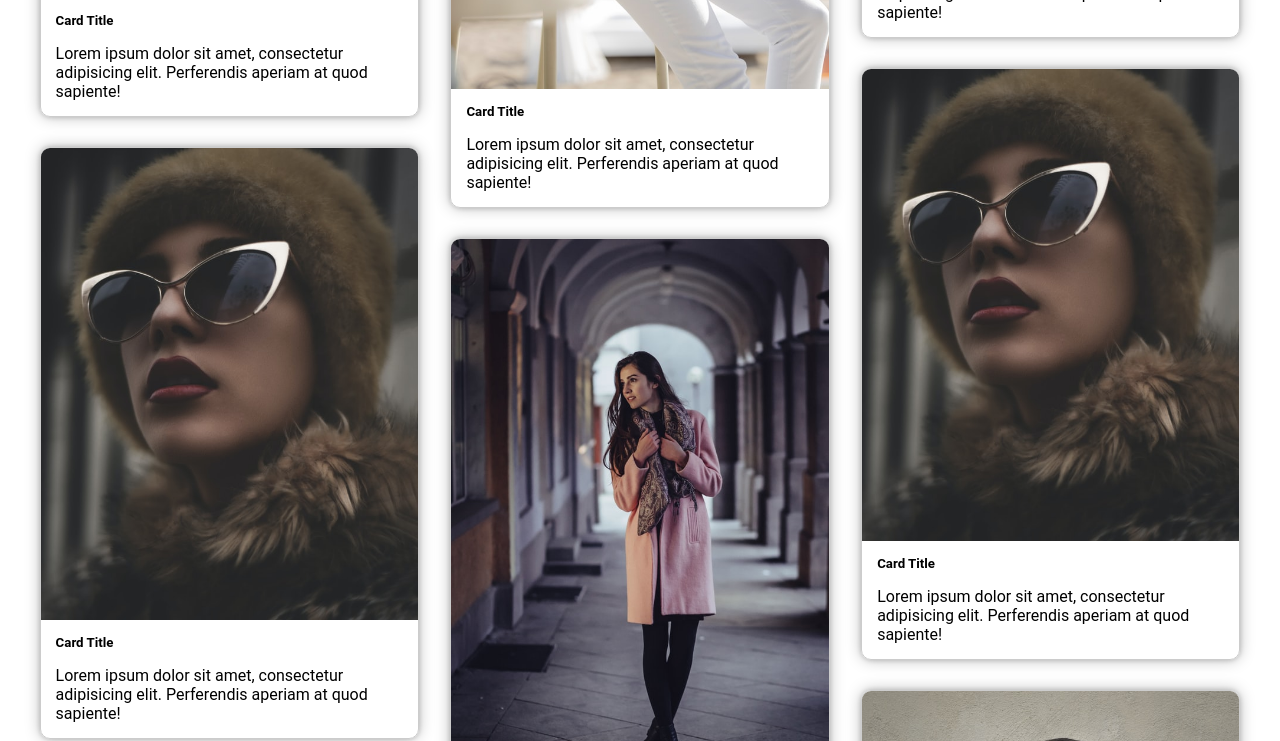
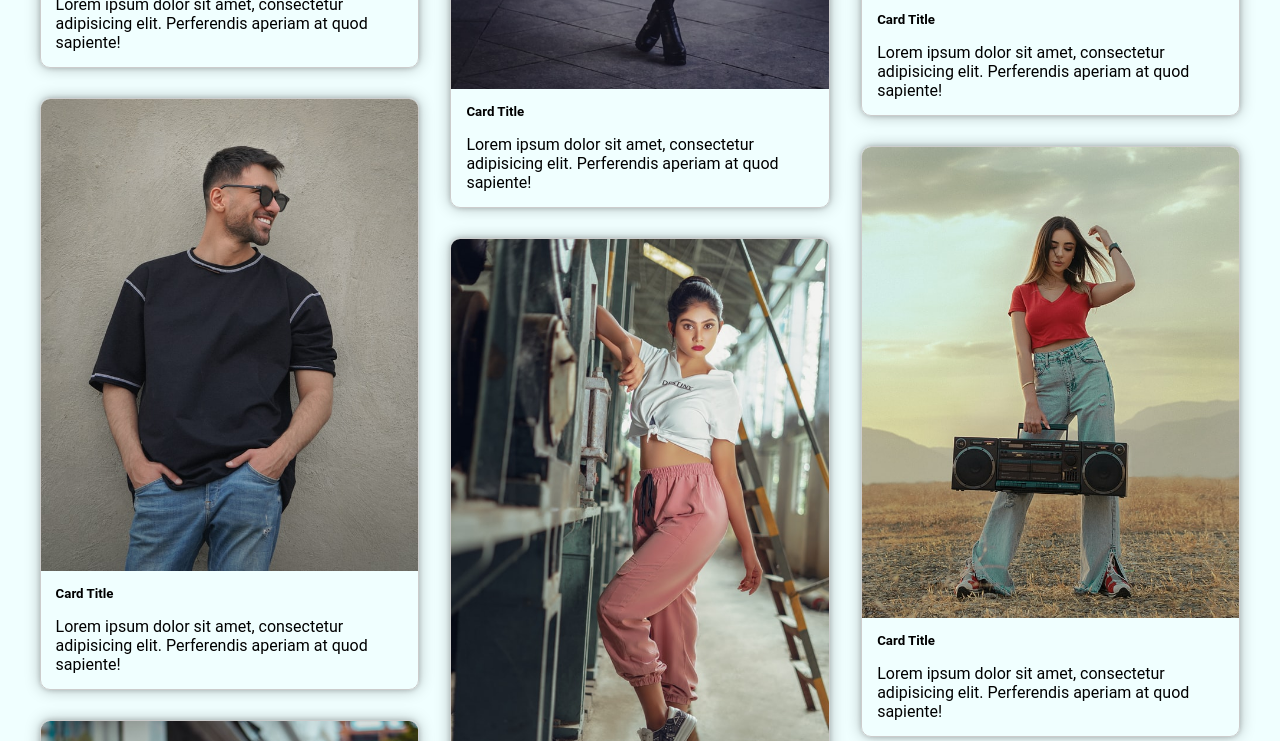
Before and after one commit to NadirSarsri/galery, a plain HTML site: page index.html in a window 1280 px wide. Shown: the part 1387-2128 px from the top of the page. Drawn offline with Linux system fonts and the light colour scheme.

Commit message:
modified bg color & certain images

```diff
--- a/css/style.css
+++ b/css/style.css
@@ -5,6 +5,7 @@
 }
 body {
   font-family: "Roboto", Helvetica, sans-serif;
+  background-color: azure;
 }
 h2 {
   font-size: 40px;
--- a/index.html
+++ b/index.html
@@ -12,16 +12,6 @@
     <main class="container">
       <div class="row clearfix">
         <div class="col">
-          <div class="card">
-            <img src="images/img01.jpg" alt="" class="card-img-top" />
-            <div class="card-body">
-              <h5 class="card-title">Card Title</h5>
-              <p class="card-text">
-                Lorem ipsum dolor sit amet, consectetur adipisicing elit.
-                Perferendis aperiam at quod sapiente!
-              </p>
-            </div>
-          </div>
           <div class="card">
             <img src="images/img01.jpg" alt="" class="card-img-top" />
             <div class="card-body">
@@ -52,8 +42,6 @@
               </p>
             </div>
           </div>
-        </div>
-        <div class="col">
           <div class="card">
             <img src="images/img04.jpg" alt="" class="card-img-top" />
             <div class="card-body">
@@ -64,6 +52,8 @@
               </p>
             </div>
           </div>
+        </div>
+        <div class="col">
           <div class="card">
             <img src="images/img05.jpg" alt="" class="card-img-top" />
             <div class="card-body">
@@ -94,8 +84,6 @@
               </p>
             </div>
           </div>
-        </div>
-        <div class="col">
           <div class="card">
             <img src="images/img08.jpg" alt="" class="card-img-top" />
             <div class="card-body">
@@ -106,6 +94,8 @@
               </p>
             </div>
           </div>
+        </div>
+        <div class="col">
           <div class="card">
             <img src="images/img09.jpg" alt="" class="card-img-top" />
             <div class="card-body">
@@ -117,7 +107,7 @@
             </div>
           </div>
           <div class="card">
-            <img src="images/img02.jpg" alt="" class="card-img-top" />
+            <img src="images/img10.jpg" alt="" class="card-img-top" />
             <div class="card-body">
               <h5 class="card-title">Card Title</h5>
               <p class="card-text">
@@ -127,7 +117,17 @@
             </div>
           </div>
           <div class="card">
-            <img src="images/img03.jpg" alt="" class="card-img-top" />
+            <img src="images/img11.jpg" alt="" class="card-img-top" />
+            <div class="card-body">
+              <h5 class="card-title">Card Title</h5>
+              <p class="card-text">
+                Lorem ipsum dolor sit amet, consectetur adipisicing elit.
+                Perferendis aperiam at quod sapiente!
+              </p>
+            </div>
+          </div>
+          <div class="card">
+            <img src="images/img12.jpg" alt="" class="card-img-top" />
             <div class="card-body">
               <h5 class="card-title">Card Title</h5>
               <p class="card-text">
```
